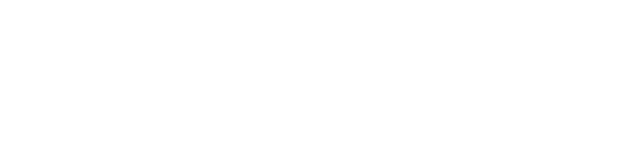
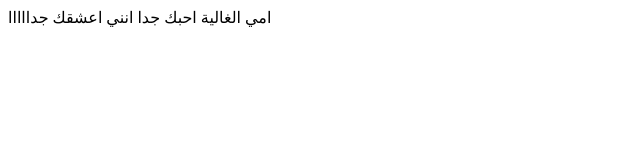
Before and after one commit to tahrsmaq-ui/aa, a plain HTML site: page index.html in a window 1280 px wide. Shown: the whole page, without its empty margins (0-640 px from the left). Drawn offline with Linux system fonts and the light colour scheme.

Commit message:
Update index.html

```diff
--- a/index.html
+++ b/index.html
@@ -3,11 +3,11 @@
 <head>
     <meta charset="UTF-8">
     <meta name="viewport" content="width=device-width, initial-scale=1.0">
-    <title>abod</title>
+    <title>الى امي الغالية </title>
 <link rel="stylesheet" href="abod.css">
 </head>
 <body>
-
+امي الغالية احبك جدا انني اعشقك جدااااا
 
 </body>
 </html>
```
